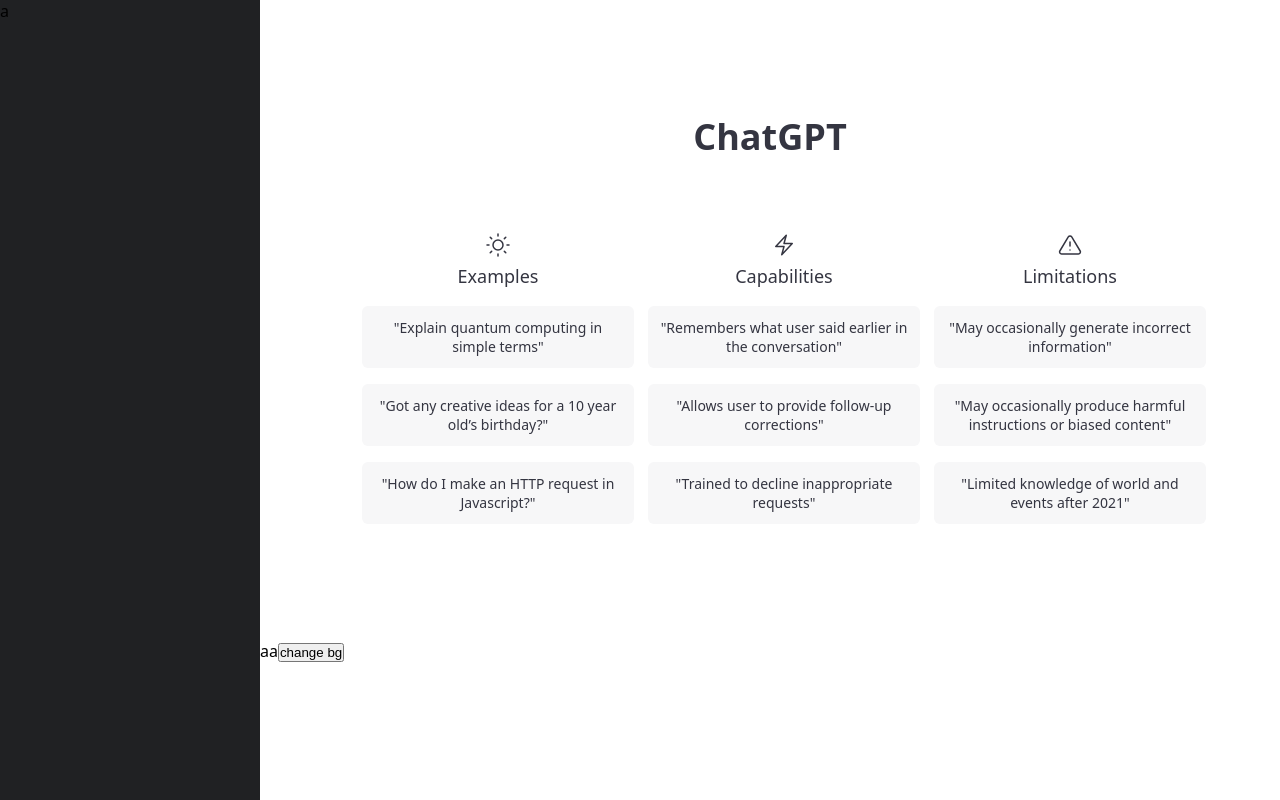
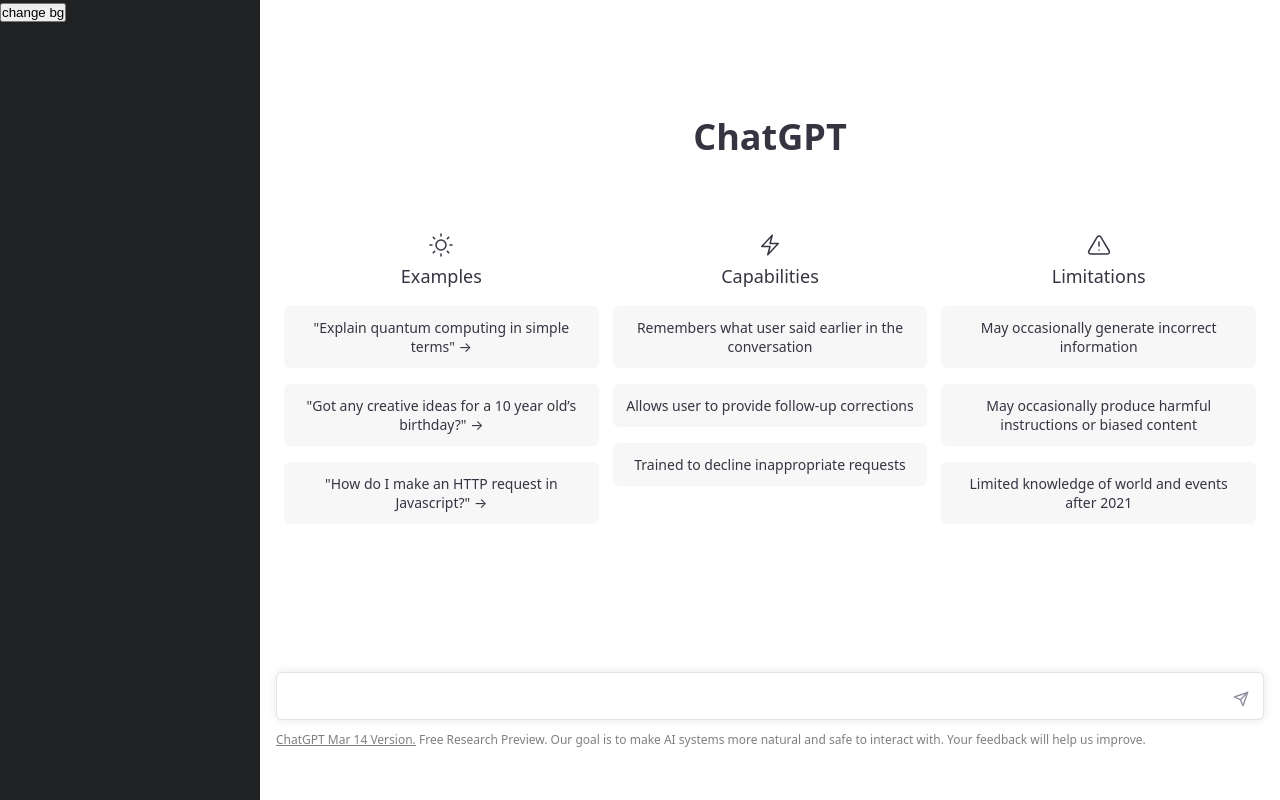
Before and after one commit to takeshi1219/ChatGPT-MERN, a React (Vite) app in the folder client/: page / in a window 1280 px wide. Built offline with nearby package versions, Linux system fonts and the light colour scheme.

Commit message:
new userChat design

```diff
--- a/client/index.html
+++ b/client/index.html
@@ -8,7 +8,7 @@
   <title>ChatGPT</title>
 </head>
 
-<body>
+<body class="light">
   <div id="root"></div>
   <script type="module" src="/src/main.jsx"></script>
 </body>
--- a/client/src/App.jsx
+++ b/client/src/App.jsx
@@ -1,39 +1,33 @@
-import { useState } from "react"
+import { useEffect, useRef, useState } from "react"
+import { Rocket } from "./assets"
 import { Chat, Menu, New } from "./components"
 
 const App = () => {
   const [lightMode, setLightMode] = useState(false)
 
+  const textAreaRef = useRef(null)
+
   const changeColorMode = () => {
     if (lightMode) {
-      document.body.style.background = "white"
+
+      document.body.classList.add("light")
+      document.body.classList.remove("dark")
+
       let element = document.querySelectorAll('.currentColor')
 
       element.forEach(ele => {
         ele.style.color = "#343541"
       })
 
-      let cards = document.querySelectorAll('.card-bg-dark')
-
-      cards.forEach(ele => {
-        ele.classList.add('card-bg-light')
-        ele.classList.remove('card-bg-dark')
-      })
-
     } else {
 
-      document.body.style.background = "rgba(52,53,65,1)"
+      document.body.classList.add("dark")
+      document.body.classList.remove("light")
+
       let element = document.querySelectorAll('.currentColor')
 
       element.forEach(ele => {
         ele.style.color = "#ECECF1"
-      })
-
-      let cards = document.querySelectorAll('.card-bg-light')
-
-      cards.forEach(ele => {
-        ele.classList.add('card-bg-dark')
-        ele.classList.remove('card-bg-light')
       })
 
     }
@@ -41,19 +35,41 @@
     setLightMode(!lightMode)
   }
 
+  useEffect(() => {
+    textAreaRef.current.addEventListener('input', (e) => {
+      textAreaRef.current.style.height = 'auto'
+      textAreaRef.current.style.height = textAreaRef.current.scrollHeight + 'px'
+    })
+  })
+
   return (
     <section className='main-grid'>
       <div>
-        <Menu />
+        <Menu changeColorMode={changeColorMode} />
       </div>
 
       <div className="main">
+
         <div className="contentArea">
           <New />
         </div>
+
         <div className='inputArea'>
-          aa
-          <button onClick={changeColorMode}>change bg</button>
+
+          <div className="box">
+            <div className="flex">
+              <textarea ref={textAreaRef} />
+              <button>{<Rocket />}</button>
+            </div>
+          </div>
+
+          <div className="text">
+            <a
+              target='_blank'
+              href="https://help.openai.com/en/articles/6825453-chatgpt-release-notes"
+            >ChatGPT Mar 14 Version.</a> Free Research Preview. Our goal is to make AI systems more natural and safe to interact with. Your feedback will help us improve.
+          </div>
+
         </div>
       </div>
     </section>
--- a/client/src/assets/index.js
+++ b/client/src/assets/index.js
@@ -1,3 +1,4 @@
 export { default as Thunder } from './thunder'
 export { default as Sun } from './sun'
 export { default as Warning } from './warning'
+export { default as Rocket } from './rocket'
--- /dev/null
+++ b/client/src/assets/rocket.jsx
@@ -0,0 +1,9 @@
+import React from 'react'
+
+const Rocket = () => {
+    return (
+        <svg stroke="currentColor" fill="none" strokeWidth="2" viewBox="0 0 24 24" strokeLinecap="round" strokeLinejoin="round" height="1em" width="1em" xmlns="http://www.w3.org/2000/svg"><line x1="22" y1="2" x2="11" y2="13"></line><polygon points="22 2 15 22 11 13 2 9 22 2"></polygon></svg>
+    )
+}
+
+export default Rocket
--- a/client/src/components/content/new.jsx
+++ b/client/src/components/content/new.jsx
@@ -9,62 +9,65 @@
         <h1 className='title currentColor'>ChatGPT</h1>
       </div>
 
-      <div className="grid">
-        <div>
+      <div className="flex">
+        <div className='inner'>
           <div className='card'>
             <Sun />
             <h4 className='currentColor'>Examples</h4>
           </div>
 
-          <div className='card card-bg-light hover'>
-            <p className='currentColor'>"Explain quantum computing in simple terms"</p>
+          <div className='card card-bg hover'>
+            <p className='currentColor'>"Explain quantum computing in simple terms" →</p>
           </div>
 
-          <div className='card card-bg-light hover'>
-            <p className='currentColor'>"Got any creative ideas for a 10 year old’s birthday?"</p>
+          <div className='card card-bg hover'>
+            <p className='currentColor'>"Got any creative ideas for a 10 year old’s birthday?" →</p>
           </div>
 
-          <div className='card card-bg-light hover'>
-            <p className='currentColor'>"How do I make an HTTP request in Javascript?"</p>
+          <div className='card card-bg hover'>
+            <p className='currentColor'>"How do I make an HTTP request in Javascript?" →</p>
           </div>
+
         </div>
 
-        <div>
+        <div className='inner'>
           <div className="card">
             <Thunder />
             <h4 className="currentColor">Capabilities</h4>
           </div>
 
-          <div className='card card-bg-light'>
-            <p className='currentColor'>"Remembers what user said earlier in the conversation"</p>
+          <div className='card card-bg'>
+            <p className='currentColor'>Remembers what user said earlier in the conversation</p>
           </div>
 
-          <div className='card card-bg-light'>
-            <p className='currentColor'>"Allows user to provide follow-up corrections"</p>
+          <div className='card card-bg'>
+            <p className='currentColor'>Allows user to provide follow-up corrections</p>
           </div>
 
-          <div className='card card-bg-light'>
-            <p className='currentColor'>"Trained to decline inappropriate requests"</p>
+          <div className='card card-bg'>
+            <p className='currentColor'>Trained to decline inappropriate requests</p>
           </div>
+
         </div>
 
-        <div>
+        <div className='inner'>
           <div className="card">
             <Warning />
             <h4 className="currentColor">Limitations</h4>
           </div>
 
-          <div className='card card-bg-light'>
-            <p className='currentColor'>"May occasionally generate incorrect information"</p>
+          <div className='card card-bg'>
+            <p className='currentColor'>May occasionally generate incorrect information</p>
           </div>
 
-          <div className='card card-bg-light'>
-            <p className='currentColor'>"May occasionally produce harmful instructions or biased content"</p>
+          <div className='card card-bg'>
+            <p className='currentColor'>May occasionally produce harmful instructions or biased content</p>
           </div>
 
-          <div className='card card-bg-light'>
-            <p className='currentColor'>"Limited knowledge of world and events after 2021"</p>
+          <div className='card card-bg'>
+            <p className='currentColor'>Limited knowledge of world and events after 2021</p>
           </div>
+
         </div>
       </div>
     </div>
--- a/client/src/components/content/style.scss
+++ b/client/src/components/content/style.scss
@@ -1,7 +1,54 @@
 @import '../../index.scss';
 
+.light {
     .New {
+        .card-bg {
+            background: rgba(247, 247, 248, 1);
+            border-radius: .375rem;
+            padding: .75rem;
+
+            p {
+                font-size: 14px;
+            }
+
+            &:is(.hover):hover {
+                background: rgba(236, 236, 241, 1);
+                cursor: pointer;
+            }
+        }
+    }
+}
+
+.dark {
+    .New {
+        .card-bg {
+            background: hsla(0, 0%, 100%, .05);
+            border-radius: .375rem;
+            padding: .75rem;
+
+            p {
+                font-size: 14px;
+            }
+
+            &:is(.hover):hover {
+                background: rgba(32, 33, 35, 1);
+                cursor: pointer;
+            }
+        }
+    }
+}
+
+.New {
+    display: block;
+    padding-left: 12em;
+    padding-right: 12em;
     padding-top: 7em;
+    padding-bottom: 20vh;
+
+    @media only screen and (max-width: 1300px) {
+        padding-left: 1.5em;
+        padding-right: 1.5em;
+    }
 
     .title {
         font-size: 2.25rem;
@@ -9,19 +56,27 @@
         margin-bottom: 2em;
     }
 
-    .grid {
-        display: grid;
-        grid-template-columns: 33.333333333% 33.333333333% 33.333333333%;
+    .flex {
+        display: flex;
+        flex-direction: row;
         gap: .875rem;
 
         @media screen and (max-width:767px) {
-            grid-template-columns: 100%;
+            flex-direction: column;
         }
 
         svg {
             width: 24px;
             height: 24px;
         }
+
+        .inner {
+            flex-basis: 100%;
+            display: flex;
+            flex-direction: column;
+
+            @media screen and (max-width:767px) {
+                flex-basis: 100%;
             }
 
             .card {
@@ -33,35 +88,7 @@
                     line-height: 1.75rem;
                 }
             }
-
-    .card-bg-light {
-        background: rgba(247, 247, 248, 1);
-        border-radius: .375rem;
-        padding: .75rem;
-
-        p {
-            font-size: 14px;
-        }
-
-        &:is(.hover):hover {
-            background: rgba(236,236,241,1);
-            cursor: pointer;
-        }
-    }
-
-    .card-bg-dark {
-        background: hsla(0, 0%, 100%, .05);
-        border-radius: .375rem;
-        padding: .75rem;
-
-        p {
-            font-size: 14px;
-        }
-
-        &:is(.hover):hover {
-            background: rgba(32,33,35,1);
-            cursor: pointer;
-        }
         }
 
     }
+}
--- a/client/src/components/menu/menu.jsx
+++ b/client/src/components/menu/menu.jsx
@@ -1,11 +1,11 @@
 import React from 'react'
 import './style.scss'
 
-const Menu = () => {
+const Menu = ({changeColorMode}) => {
   return (
     <div className="menu">
       <div className="menuBar">
-        a
+      <button onClick={changeColorMode}>change bg</button>
       </div>
     </div>
   )
--- a/client/src/components/menu/style.scss
+++ b/client/src/components/menu/style.scss
@@ -1,7 +1,13 @@
 .menu {
-    .menuBar {
-        width: 260px;
-        background: rgba(32, 33, 35, 1);
-        height: 100vh;
-      }
+  .menuBar {
+    position: fixed;
+    z-index: 1000;
+    width: 260px;
+    background: rgba(32, 33, 35, 1);
+    height: 100vh;
+
+    @media screen and (max-width:767px) {
+      display: none;
+    }
+  }
 }
--- a/client/src/index.scss
+++ b/client/src/index.scss
@@ -6,8 +6,111 @@
 }
 
 body {
-  overflow-y: hidden;
+  overflow-y: auto;
+  overflow-x: none;
   font-family: system-ui, -apple-system, BlinkMacSystemFont, 'Segoe UI', Roboto, Oxygen, Ubuntu, Cantarell, 'Open Sans', 'Helvetica Neue', sans-serif;
+
+  &::-webkit-scrollbar {
+    width: 8px;
+  }
+
+  &::-webkit-scrollbar-track {
+    background: transparent;
+  }
+
+  &:is(.light)::-webkit-scrollbar-thumb {
+    background: rgba(236, 236, 241, 1);
+    border-radius: 30px;
+  }
+
+  &:is(.dark)::-webkit-scrollbar-thumb {
+    background: rgba(86, 88, 105, 1);
+    border-radius: 30px;
+  }
+
+  &:is(.light) {
+    background: white;
+
+    .inputArea {
+      background-image: linear-gradient(180deg, hsla(0, 0%, 100%, 0) 13.94%, #fff 54.73%);
+
+      @media screen and (max-width:767px) {
+        border-top: 1px solid #d9d9e3;
+        background-image: none;
+        background: rgba(255, 255, 255, 1);
+      }
+
+      .box .flex {
+        border: 1px solid rgba(0, 0, 0, .1);
+        box-shadow: 0 0 10px rgba(0, 0, 0, .1);
+        background: #FFFFFF;
+
+        textarea {
+          color: #333;
+
+          &::-webkit-scrollbar-thumb {
+            background: rgba(236, 236, 241, 1);
+            border-radius: 30px;
+          }
+        }
+
+        button:hover {
+          background: #d9d9e3;
+        }
+      }
+
+      .text {
+        color: rgba(0, 0, 0, .5);
+
+        a {
+          color: rgba(0, 0, 0, .5);
+          text-decoration-color: rgba(0, 0, 0, .5);
+        }
+      }
+    }
+  }
+
+  &:is(.dark) {
+    background: rgba(52, 53, 65, 1);
+
+    .inputArea {
+      background-image: linear-gradient(180deg, rgba(53, 55, 64, 0), #353740 58.85%);
+
+      @media screen and (max-width:767px) {
+        border-top: 1px solid hsla(0, 0%, 100%, .2);
+        background-image: none;
+        background: rgba(52, 53, 65, 1);
+      }
+
+      .box .flex {
+        border: 1px solid rgba(32, 33, 35, .5);
+        box-shadow: 0 0 15px rgba(0, 0, 0, .1);
+        background: #40414f;
+
+        textarea {
+          color: white;
+
+          &::-webkit-scrollbar-thumb {
+            background: rgba(86, 88, 105, 1);
+            border-radius: 30px;
+          }
+        }
+
+        button:hover {
+          background: rgba(32, 33, 35, 1);
+        }
+      }
+
+      .text {
+        color: hsla(0, 0%, 100%, .5);
+
+        a {
+          color: hsla(0, 0%, 100%, .5);
+          text-decoration-color: hsla(0, 0%, 100%, .5);
+        }
+      }
+    }
+  }
 }
 
 .currentColor {
@@ -29,26 +132,112 @@
   position: relative;
 
   .contentArea {
-    height: 80%;
-    position: relative;
-    overflow-y: scroll;
-    padding-left: 20%;
-    padding-right: 20%;
+    height: auto;
     align-items: center;
     text-align: center;
-
-    @media only screen and (max-width: 1300px) {
-      padding-left: 10%;
-      padding-right: 10%;
-    }
-
   }
 
   .inputArea {
-    position: absolute;
+    position: fixed;
+    z-index: 1000;
     bottom: 0;
-    height: 20%;
-    background: transparent;
-    width: 100%;
+    height: auto;
+    min-height: 17%;
+    width: calc(100vw - 260px) !important;
+
+    @media screen and (max-width:767px) {
+      width: 100% !important;
+    }
+
+    .box {
+      background: transparent;
+      padding-left: 10em;
+      padding-right: 10em;
+      padding-top: 0.5em;
+
+      @media only screen and (max-width: 1300px) {
+        padding-left: 1em;
+        padding-right: 1em;
+      }
+
+      @media screen and (max-width:767px) {
+        padding-left: 0.5em;
+        padding-right: 0.5em;
+      }
+
+      .flex {
+        display: flex;
+        flex-direction: row;
+        position: relative;
+        border-radius: .375rem;
+        padding-top: 1rem;
+
+        textarea {
+          outline: none;
+          border-bottom-left-radius: .375rem;
+          border-top-left-radius: .375rem;
+          width: 100%;
+          height: 30px;
+          outline: none;
+          border: none;
+          padding-left: 1rem;
+          padding-right: calc(9% + 2px);
+          background: transparent;
+          resize: none;
+          font-weight: normal;
+          overflow-y: auto;
+          max-height: 12em;
+
+          &::-webkit-scrollbar {
+            width: 8px;
+          }
+
+          &::-webkit-scrollbar-track {
+            background: transparent;
+          }
+        }
+
+        button {
+          position: absolute;
+          bottom: 0;
+          right: 0;
+          border: none;
+          outline: none;
+          background: transparent;
+          padding: .25rem;
+          border-radius: .375rem;
+          margin-right: 10px;
+          margin-bottom: 5px;
+          cursor: pointer;
+
+          svg {
+            width: 16px;
+            height: 16px;
+            color: rgba(142, 142, 160, 1);
+          }
+        }
+
+      }
+
+    }
+
+    .text {
+      padding-top: 0.75rem;
+      padding-bottom: 1.5rem;
+      padding-left: 8rem;
+      padding-right: 8rem;
+      font-size: .75rem;
+      color: rgba(0, 0, 0, .5);
+      line-height: 1rem;
+
+      a {
+        font-size: .75rem;
+      }
+
+      @media screen and (max-width:1300px) {
+        padding-left: 1rem;
+        padding-right: 1rem;
+      }
+    }
   }
 }
```
Lines whose indentation alone changed are shown as unchanged.
